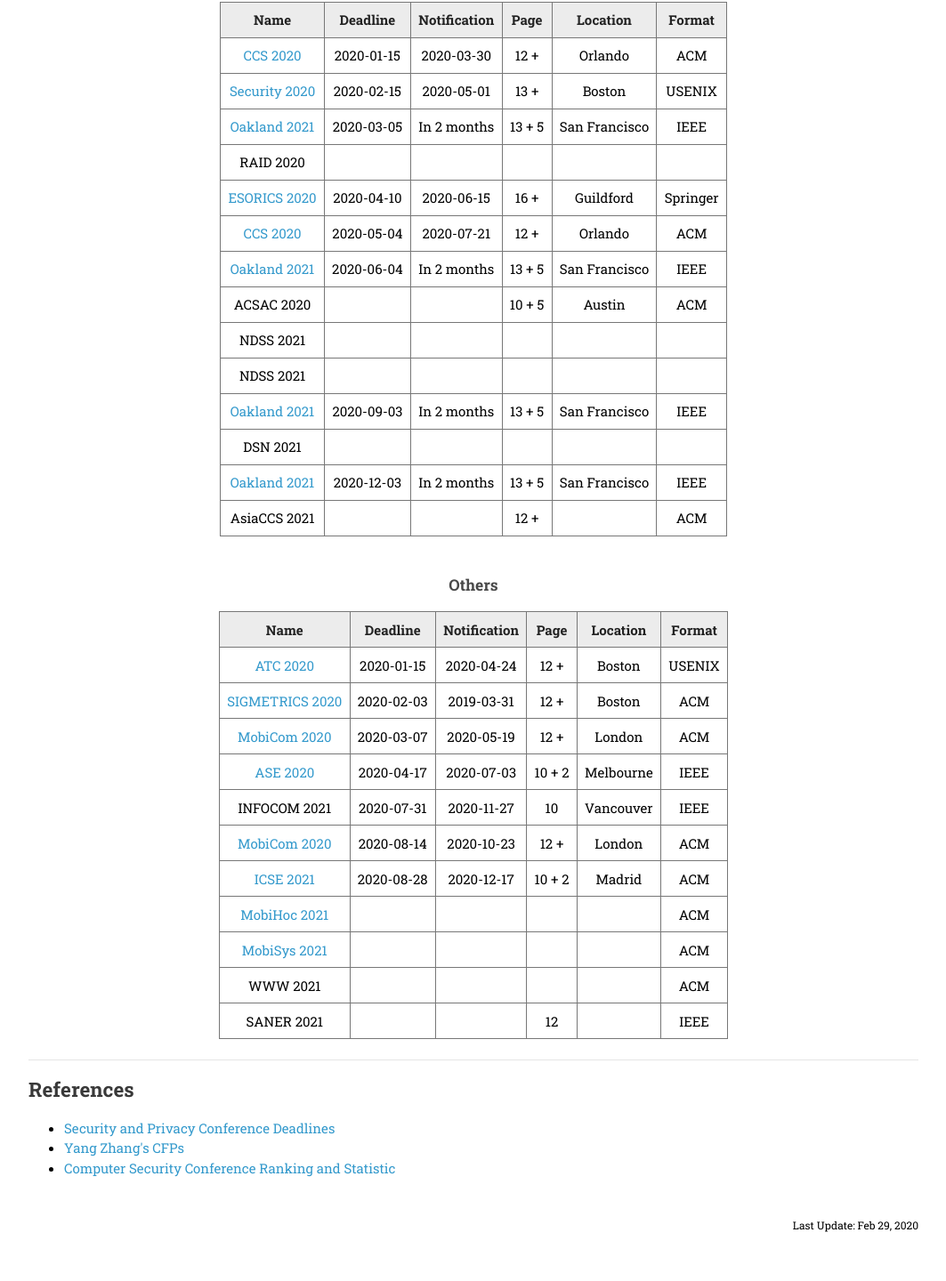
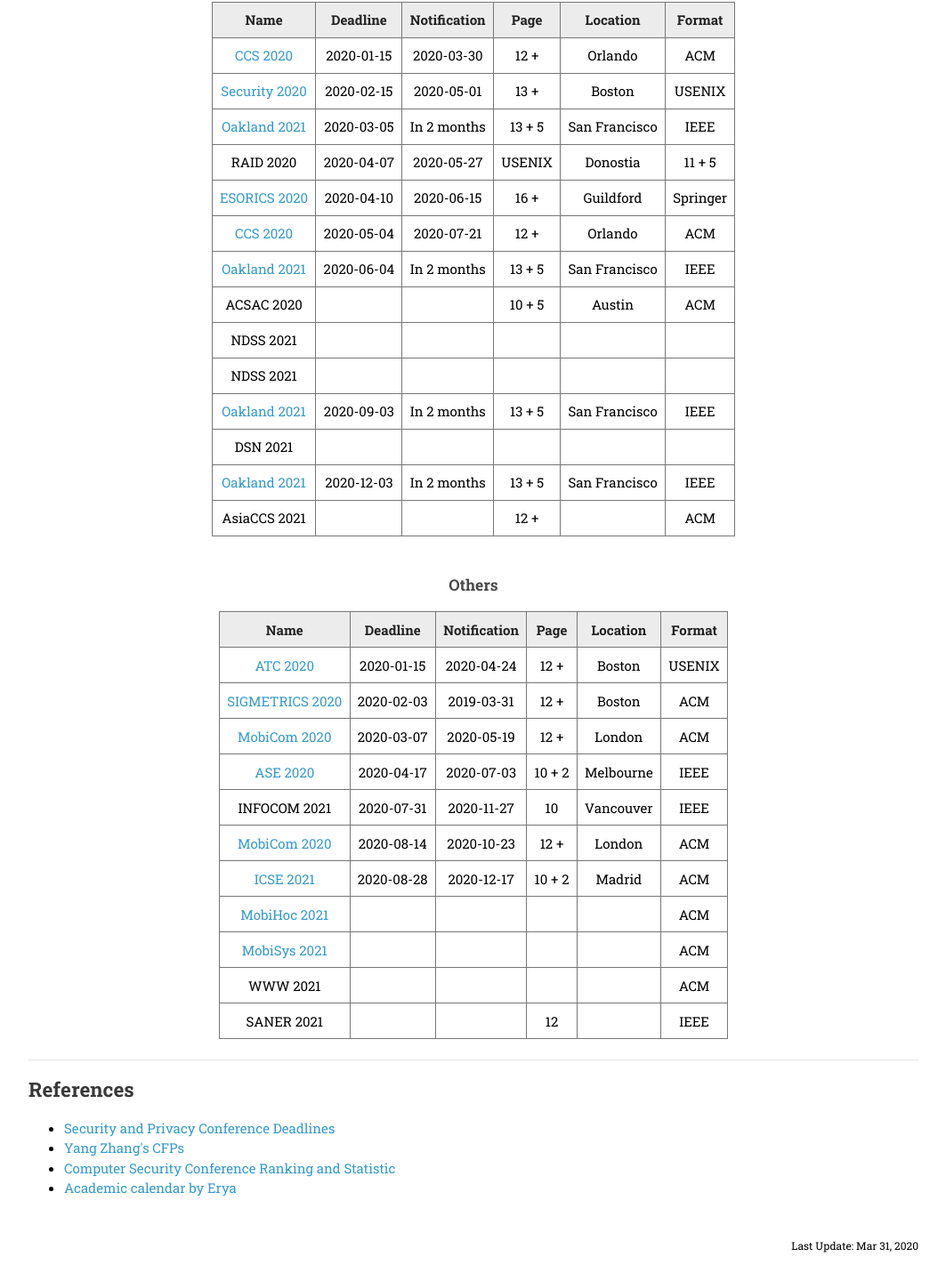
Before and after one commit to Aoa0/Aoa0.github.io, a plain HTML site: page cfps.html in a window 1280 px wide. Shown: the part 479-1919 px from the top of the page at 89% size, without its empty margins (108-1171 px from the left). Before the commit the page ends 1896 px from the top, so only its background shows below. Drawn offline with Linux system fonts and the light colour scheme.

Commit message:
March Update

```diff
--- a/cfps.html
+++ b/cfps.html
@@ -80,11 +80,11 @@
                     </tr>
                     <tr>
                         <td>RAID 2020</td>
-                        <td></td>
-                        <td></td>
-                        <td></td>
-                        <td></td>
-                        <td></td>
+                        <td>2020-04-07</td>
+                        <td>2020-05-27</td>
+                        <td>USENIX</td>
+                        <td>Donostia</td>
+                        <td>11 + 5</td>
                     </tr>
                     <tr>
                         <td><a href="http://esorics2020.sccs.surrey.ac.uk/cfp.html">ESORICS 2020</a></td>
@@ -413,12 +413,14 @@
                 <li>
                     <a href="http://faculty.cs.tamu.edu/guofei/sec_conf_stat.htm">Computer Security Conference Ranking and Statistic</a>
                 </li>
+                <li>
+                    <a href="https://docs.qq.com/sheet/DUW5tYVZFU1VWUEZ0">Academic calendar by Erya</a>
+                </li>
             </ul>
 
 
-
             <div id="footer">
-                Last Update: Feb 29, 2020
+                Last Update: Mar 31, 2020
             </div>
             </br>
             </br>
```
